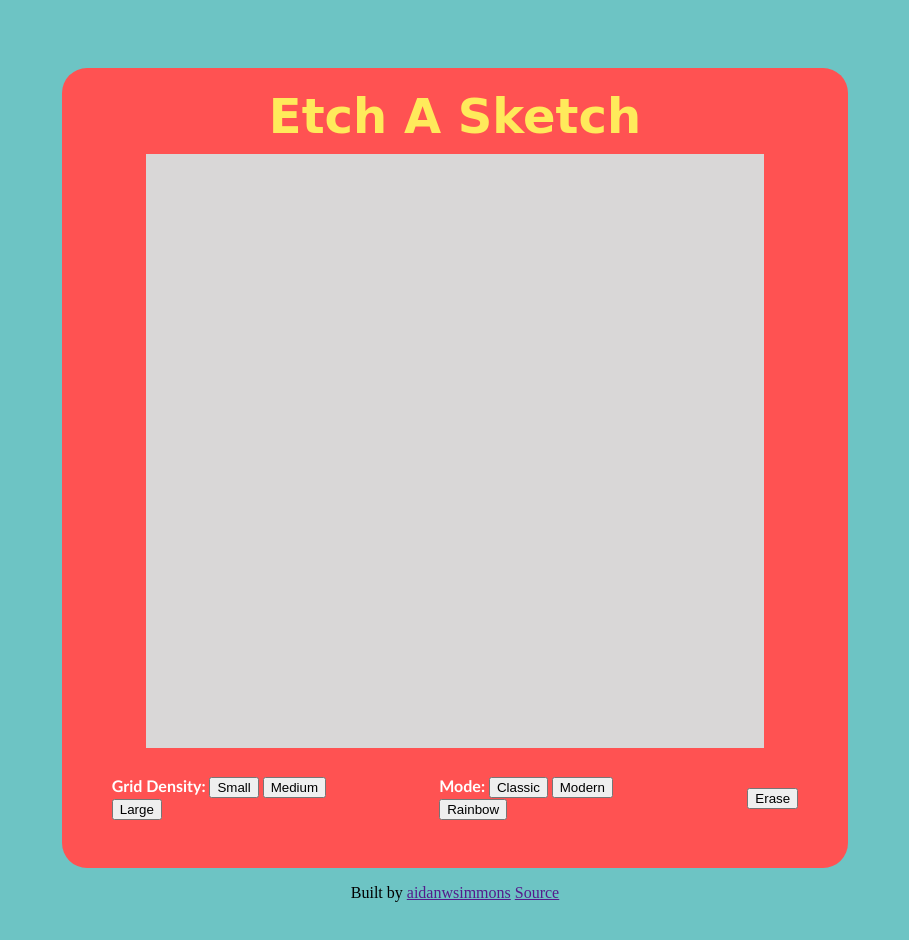
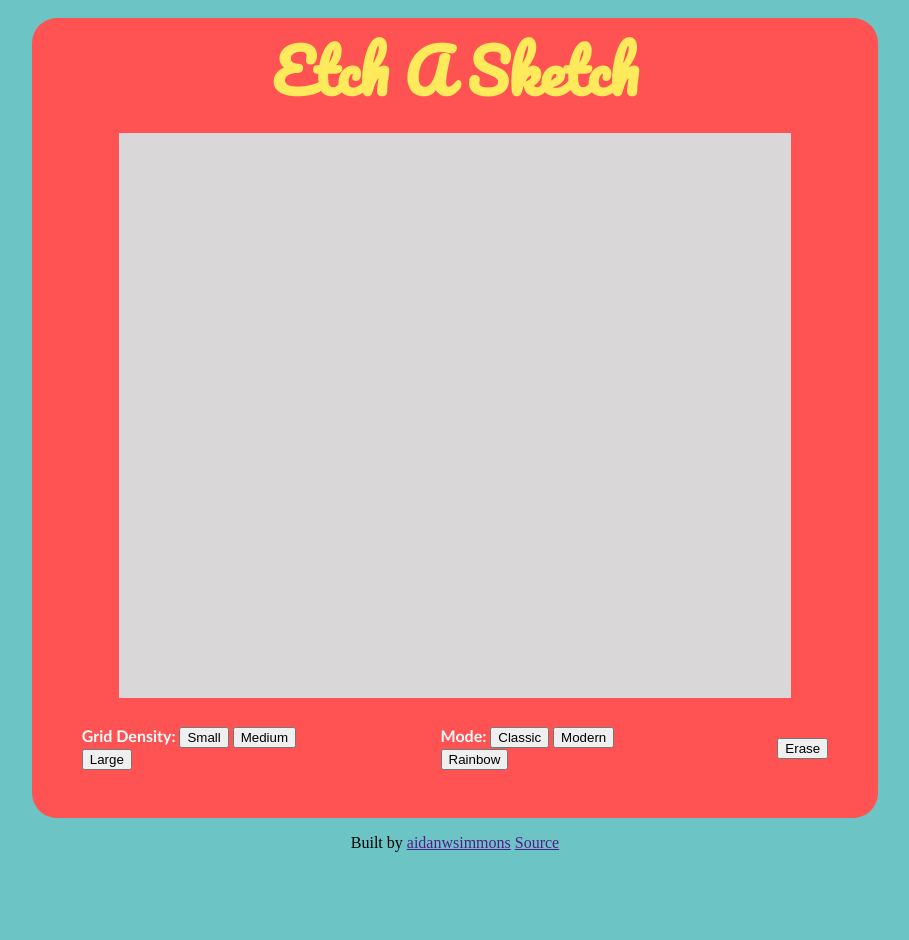
Before and after one commit to aidanwsimmons/odin-etch-a-sketch, a plain HTML site: page index.html in a window 1280 px wide. Shown: the whole page, without its empty margins (185-1094 px from the left). After the commit the page ends 886 px from the top, so only its background shows below. Drawn offline with Linux system fonts and the light colour scheme.

Commit message:
added google font for h1

```diff
--- a/app.js
+++ b/app.js
@@ -0,0 +1 @@
+const screen = document.querySelector('screen')
--- a/index.html
+++ b/index.html
@@ -6,6 +6,9 @@
     <meta name="viewport" content="width=device-width, initial-scale=1.0" />
     <title>Etch-A-Sketch</title>
     <link rel="stylesheet" href="styles.css" />
+    <link rel="preconnect" href="https://fonts.googleapis.com">
+    <link rel="preconnect" href="https://fonts.gstatic.com" crossorigin>
+    <link href="https://fonts.googleapis.com/css2?family=Pacifico&display=swap" rel="stylesheet">
   </head>
   <body>
     <div class="etch">
--- a/styles.css
+++ b/styles.css
@@ -4,7 +4,7 @@ body {
     flex-direction: column;
     justify-content: center;
     align-items: center;
-    padding: 60px;
+    padding: 10px;
 }
 
 .etch {
@@ -26,9 +26,9 @@ body {
 
 h1 {
     color: rgb(255, 234, 91);
-    font-size: 48px;
-    margin: -30px 0 10px;
-    font-family: cursive;
+    font-size: 60px;
+    margin: -50px 0 10px;
+    font-family: "Pacifico";
 }
 
 .buttons {
```
